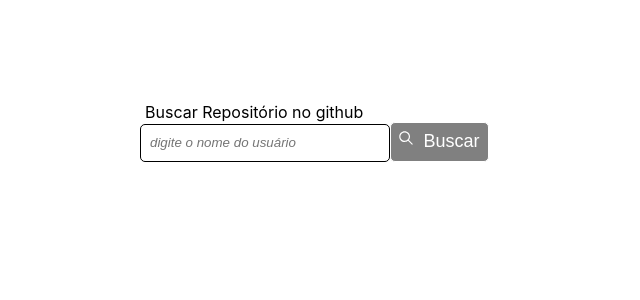
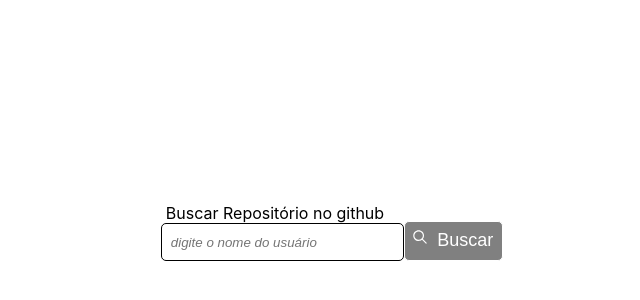
Before and after one commit to iigorfelipe/igor-desafio-react, a React (Create React App) app: page / in a window 1280 px wide. Shown: the part 168-468 px from the top of the page, without its empty margins (308-948 px from the left). Built offline with nearby package versions, Linux system fonts and the light colour scheme.

Commit message:
style: adjust search page container position

```diff
--- a/src/css/search.css
+++ b/src/css/search.css
@@ -2,11 +2,12 @@
   display: flex;
   justify-content: center;
   align-items: center;
-  height: 75vh;
+  height: 100vh;
 }
 
 .search-container div {
-  width: 30%;
+  display: flex;
+  align-items: flex-end;
 }
 
 .search-label {
@@ -17,7 +18,7 @@
 
 .search-input {
   height: 18px;
-  width: 60%;
+  width: 100%;
   padding: 9px;
   font-style: italic;
   border: 1px solid;
@@ -26,12 +27,14 @@
 
 .search-button {
   padding: 6px 9px 9px 6px;
+  height: 40px;
   color: white;
   background-color: gray;
   align-items: center;
   border: 1px solid;
   border-radius: 5px;
   font-size: large;
+  margin-left: 20px;
 }
 
 .icon-search-btn {
```
Also changed, not shown: src/pages/SearchUser.jsx (line endings or trailing spaces).
